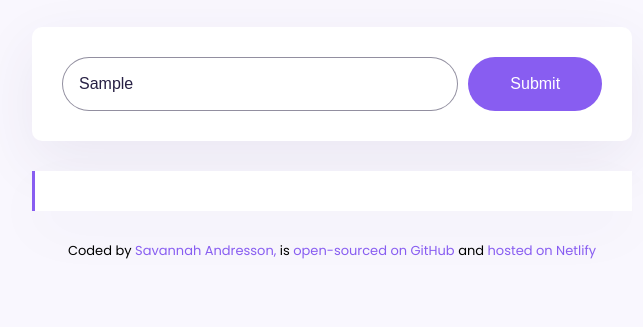
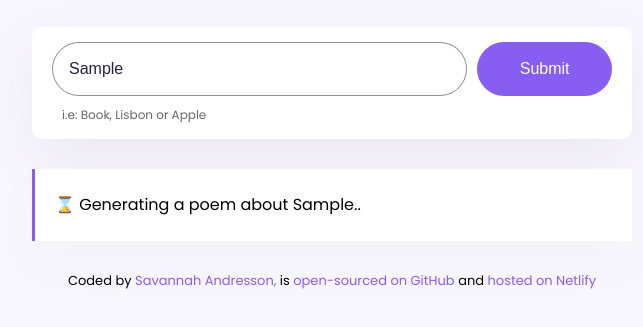
Before and after one commit to savi-creates/ai-poem-generator, a plain HTML site: page index.html in a window 1280 px wide. Both pictures are taken after typing "Sample" into the empty fields and a click on the input 843 px from the left and 261 px from the top of the page. Shown: the part 177-504 px from the top of the page, without its empty margins (308-951 px from the left). Drawn offline with nearby package versions, Linux system fonts and the light colour scheme; no server answers.

Commit message:
improved the User Experience

```diff
--- a/index.html
+++ b/index.html
@@ -21,10 +21,11 @@
       </header>
 
       <main>
+        <div class="form-container">
           <form id="poem-generator-form">
             <input
               type="text"
-            placeholder="Enter the topic of the poem"
+              placeholder="Enter a topic for the poem"
               autofocus
               required
               autocomplete="off"
@@ -33,7 +34,10 @@
             />
             <input type="submit" class="submit-button" />
           </form>
-        <div class="poem" id="poem"></div>
+          <div class="hint">i.e: Book, Lisbon or Apple</div>
+        </div>
+
+        <div class="poem hidden" id="poem"></div>
       </main>
 
       <footer>
--- a/src/script.js
+++ b/src/script.js
@@ -18,6 +18,10 @@ function generatePoem(event) {
   let prompt = `User instructions: Generate a poem based ${instructionsInput.value}`;
   let apiUrl = `https://api.shecodes.io/ai/v1/generate?prompt=${prompt}&context=${context}&key=${apiKey}`;
 
+  let poemElement = document.querySelector("#poem");
+  poemElement.classList.remove("hidden");
+  poemElement.innerHTML = `<span class="generating"> ⌛</span> Generating a poem about ${instructionsInput.value}.. `;
+
   console.log("Generating poem..");
   console.log(`Prompt: ${prompt}`);
   console.log(`Context: ${context}`);
--- a/src/style.css
+++ b/src/style.css
@@ -20,13 +20,24 @@ h1 {
   color: #272044;
 }
 
-form {
-  padding: 30px;
+.form-container {
+  padding: 15px 20px;
   background-color: white;
   border-radius: 10px;
-  display: flex;
   box-shadow: 0px 20px 60px rgba(65, 50, 100, 0.08);
   margin-bottom: 30px;
+}
+
+form {
+  display: flex;
+}
+
+.hint {
+  line-height: 1.5;
+  margin-top: 10px;
+  opacity: 0.6;
+  font-size: 12px;
+  margin-left: 10px;
 }
 
 .instructions {
@@ -73,3 +84,22 @@ footer a:hover {
   color: rgb(111, 76, 202);
   text-decoration: underline;
 }
+
+.hidden {
+  display: none;
+}
+
+.generating {
+  animation: blink-animation 1s steps(5, start) infinite;
+}
+
+@keyframes blink-animation {
+  to {
+    visibility: hidden;
+  }
+}
+@-webkit-keyframes blink-animation {
+  to {
+    visibility: hidden;
+  }
+}
```
Lines whose indentation alone changed are shown as unchanged.
